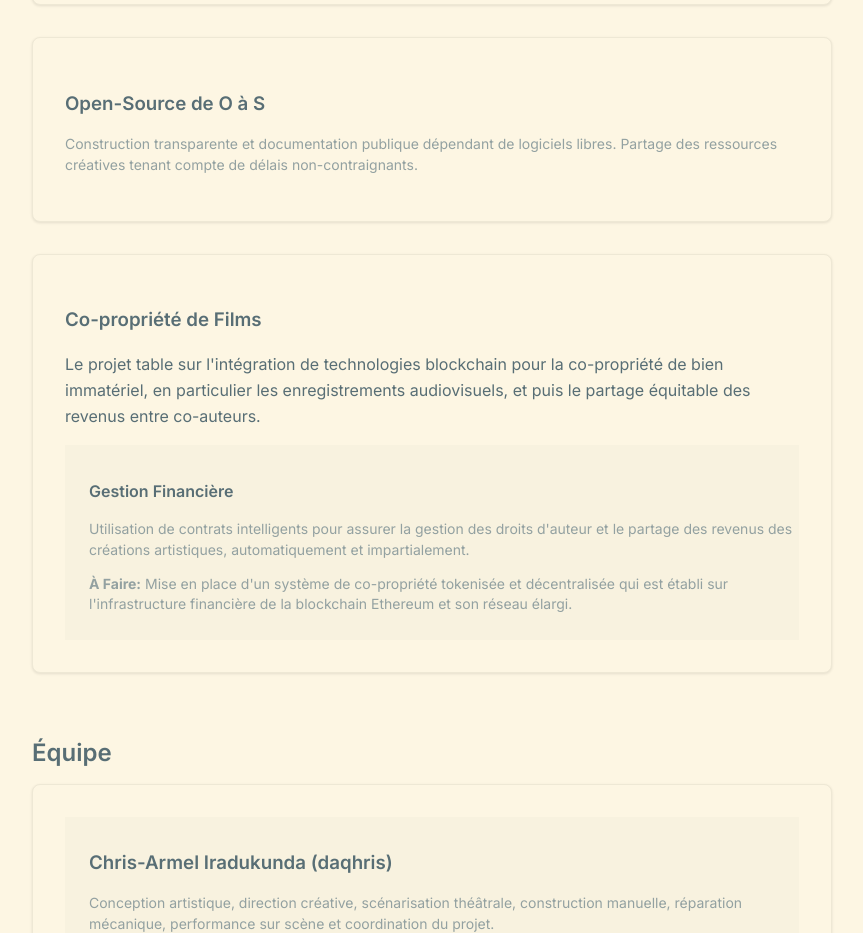
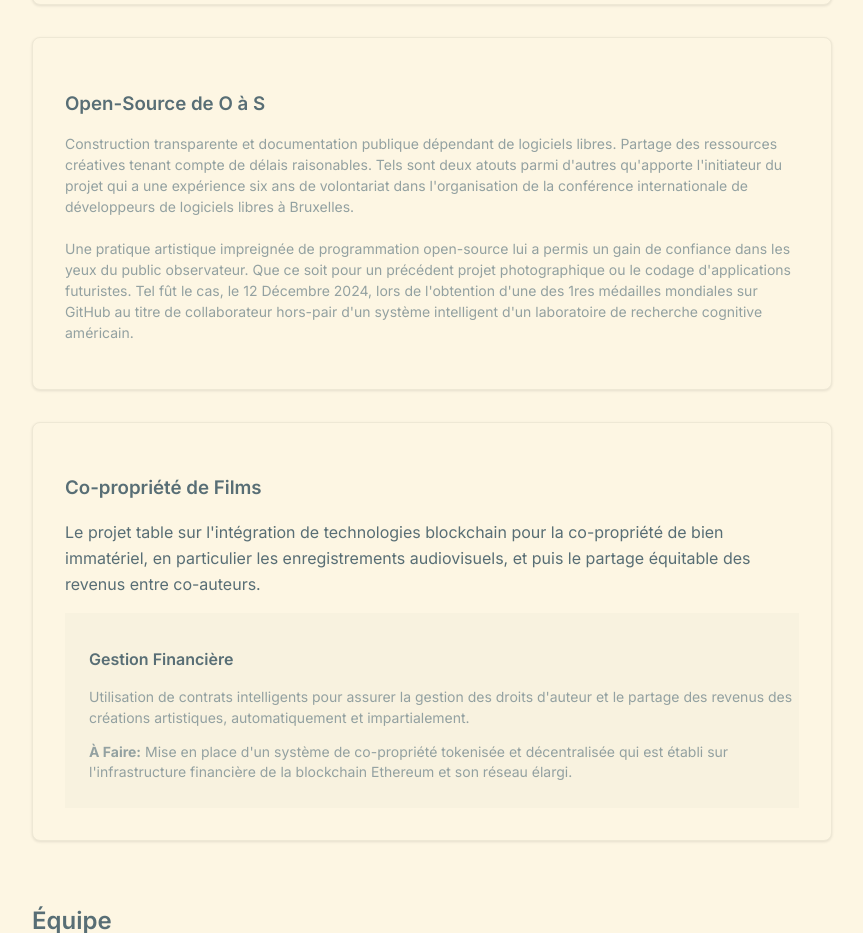
Before and after one commit to daqhris/DoublementAliene, a Next.js app: page /about in a window 1280 px wide. Shown: the part 1303-2236 px from the top of the page, without its empty margins (208-1071 px from the left). Built offline with nearby package versions, Linux system fonts and the light colour scheme; no server answers.

Commit message:
texts modifications

```diff
--- a/app/about/page.tsx
+++ b/app/about/page.tsx
@@ -79,7 +79,11 @@ export default function AboutPage() {
               Open-Source de O à S
             </h3>
             <p className="theater-nav-description">
-              Construction transparente et documentation publique dépendant de logiciels libres. Partage des ressources créatives tenant compte de délais non-contraignants.
+              Construction transparente et documentation publique dépendant de logiciels libres. Partage des ressources créatives tenant compte de délais raisonables.
+              Tels sont deux atouts parmi d&apos;autres qu&apos;apporte l&apos;initiateur du projet qui a une expérience six ans de volontariat dans l&apos;organisation de la conférence internationale de développeurs de logiciels libres à Bruxelles.
+                  <br></br><br></br>
+              Une pratique artistique impreignée de programmation open-source lui a permis un gain de confiance dans les yeux du public observateur. Que ce soit pour un précédent projet photographique ou le codage d&apos;applications futuristes.
+              Tel fût le cas, le 12 Décembre 2024, lors de l&apos;obtention d&apos;une des 1res médailles mondiales sur GitHub au titre de collaborateur hors-pair d&apos;un système intelligent d&apos;un laboratoire de recherche cognitive américain.
             </p>
           </div>
 
```
